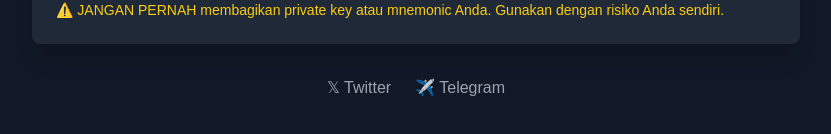
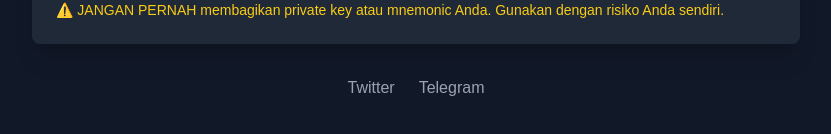
Before and after one commit to adekgemes/vitejs-vite-ewhf3bmk, a React (Vite) app: page / in a window 1280 px wide. Shown: the part 386-520 px from the top of the page, without its empty margins (224-1055 px from the left). Built offline with nearby package versions, Linux system fonts and the light colour scheme; a web font is replaced by a local one; what @mysten/sui.js would draw is missing.

Commit message:
Updated App.tsx

```diff
--- a/src/App.tsx
+++ b/src/App.tsx
@@ -406,20 +406,20 @@ function App() {
         <footer className="text-center space-y-4">
           <div className="flex justify-center space-x-6">
             <a
-              href="https://twitter.com/your_twitter"
+              href="https://x.com/XBerryAO"
               target="_blank"
               rel="noopener noreferrer"
               className="text-gray-400 hover:text-blue-400 transition-colors"
             >
-              𝕏 Twitter
+               Twitter
             </a>
             <a
-              href="https://t.me/your_telegram"
+              href="https://t.me/dlzvy"
               target="_blank"
               rel="noopener noreferrer"
               className="text-gray-400 hover:text-blue-400 transition-colors"
             >
-              ✈️ Telegram
+               Telegram
             </a>
           </div>
         </footer>
```
